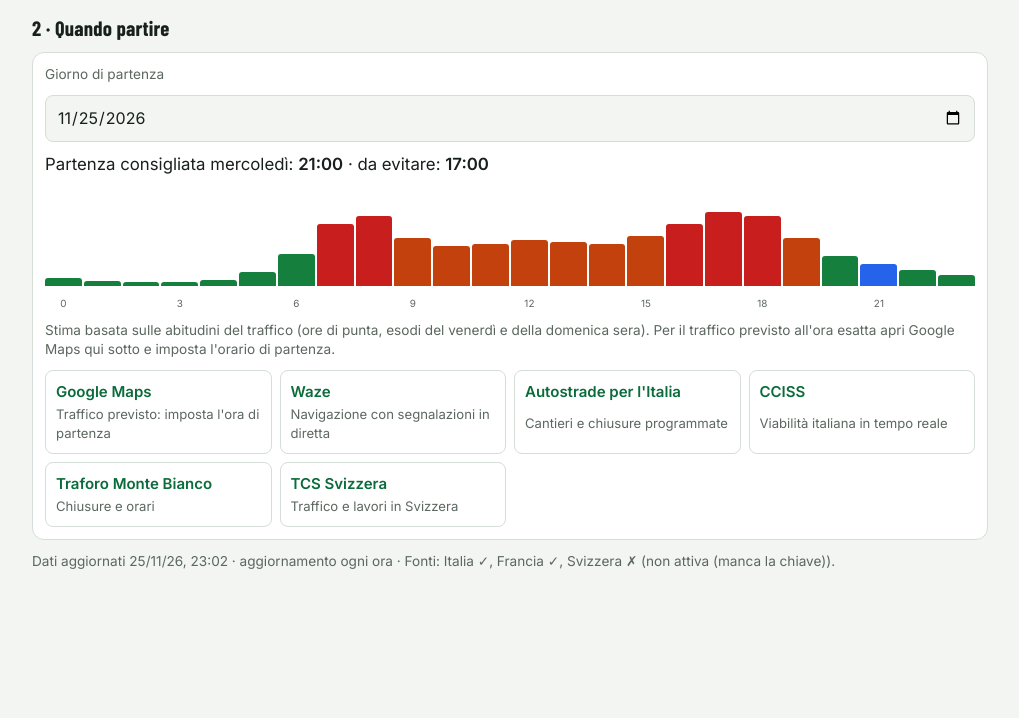
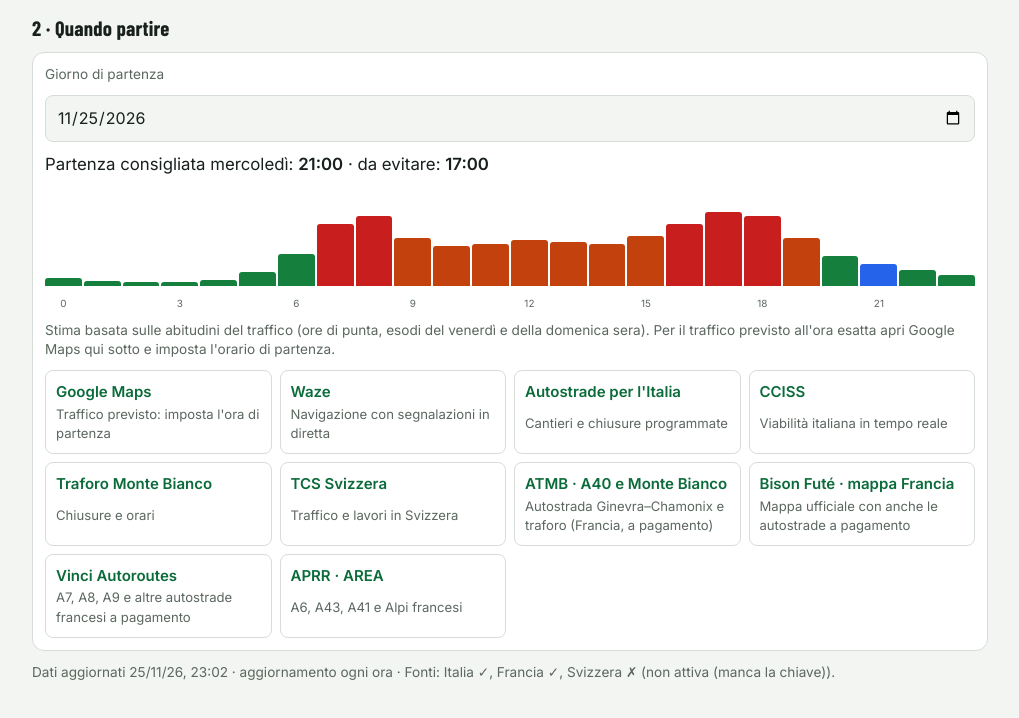
Before and after one commit to giovannirosso05-code/traffico-genova-ginevra, a plain HTML site: page traffico/sito/index.html in a window 1280 px wide. Shown: the part 891-1609 px from the top of the page, without its empty margins (130-1149 px from the left). Before the commit the page ends 1502 px from the top, so only its background shows below. Drawn offline with nearby package versions, Linux system fonts and the light colour scheme.

Commit message:
Link alle autostrade francesi a pagamento (ATMB, Vinci, APRR, Bison Futé)
Co-Authored-By: Claude Opus 5.5 <noreply@anthropic.com>
Claude-Session: https://claude.ai/code/session_01HCbN38rmqkxuPb7dNpR81N

```diff
--- a/traffico/sito/index.html
+++ b/traffico/sito/index.html
@@ -305,7 +305,11 @@ function links(f,t){
   ['Autostrade per l\'Italia','Cantieri e chiusure programmate','https://www.autostrade.it/it/infoviabilita/cantieri-previsti'],
   ['CCISS','Viabilità italiana in tempo reale','https://www.cciss.it'],
   ['Traforo Monte Bianco','Chiusure e orari','https://www.tunnelmb.net/it'],
-  ['TCS Svizzera','Traffico e lavori in Svizzera','https://www.tcs.ch/it/tools/info-traffico/']];
+  ['TCS Svizzera','Traffico e lavori in Svizzera','https://www.tcs.ch/it/tools/info-traffico/'],
+  ['ATMB · A40 e Monte Bianco','Autostrada Ginevra–Chamonix e traforo (Francia, a pagamento)','https://www.atmb.com'],
+  ['Bison Futé · mappa Francia','Mappa ufficiale con anche le autostrade a pagamento','https://www.bison-fute.gouv.fr'],
+  ['Vinci Autoroutes','A7, A8, A9 e altre autostrade francesi a pagamento','https://www.vinci-autoroutes.com/fr/trafic'],
+  ['APRR · AREA','A6, A43, A41 e Alpi francesi','https://voyage.aprr.fr']];
  $('links').innerHTML=L.map(([a,b,u])=>`<a class="lk" href="${u}" target="_blank" rel="noopener"><b>${a}</b><span>${b}</span></a>`).join('');
 }
 links('','');
```
